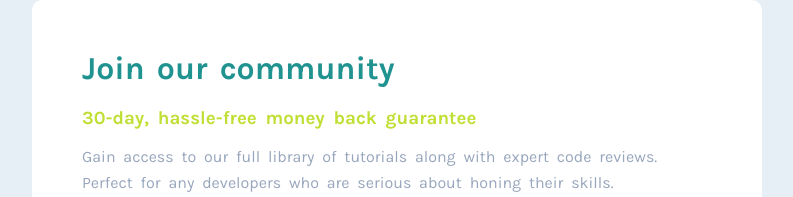
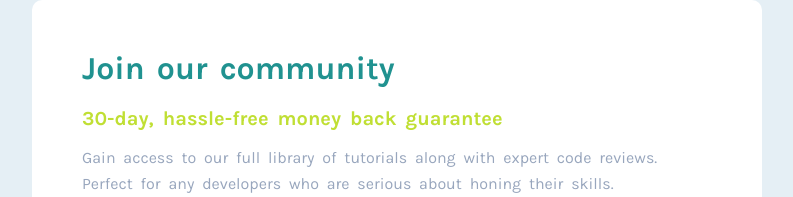
Before and after one commit to soulflakes1/single-price-grid-component-master, a plain HTML site: page index.html in a window 1280 px wide. Shown: the part 135-332 px from the top of the page, without its empty margins (243-1036 px from the left). Drawn offline with Linux system fonts and the light colour scheme.

Commit message:
small adjustment

```diff
--- a/index.html
+++ b/index.html
@@ -17,7 +17,7 @@
     <div class="join">
       <h1>Join our community</h1>
 
-      <h3>30-day, hassle-free money back guarantee</h3>
+      <h2>30-day, hassle-free money back guarantee</h2>
       <p>Gain access to our full library of tutorials along with expert code reviews.</p>
       <p>Perfect for any developers who are serious about honing their skills.</p>
 
--- a/styles.css
+++ b/styles.css
@@ -59,7 +59,7 @@ main {
     padding-bottom: 20px;
 }
 
-.join h3 {
+.join h2 {
     color: var(--bright-yellow);
     padding-bottom: 15px;
 }
```
